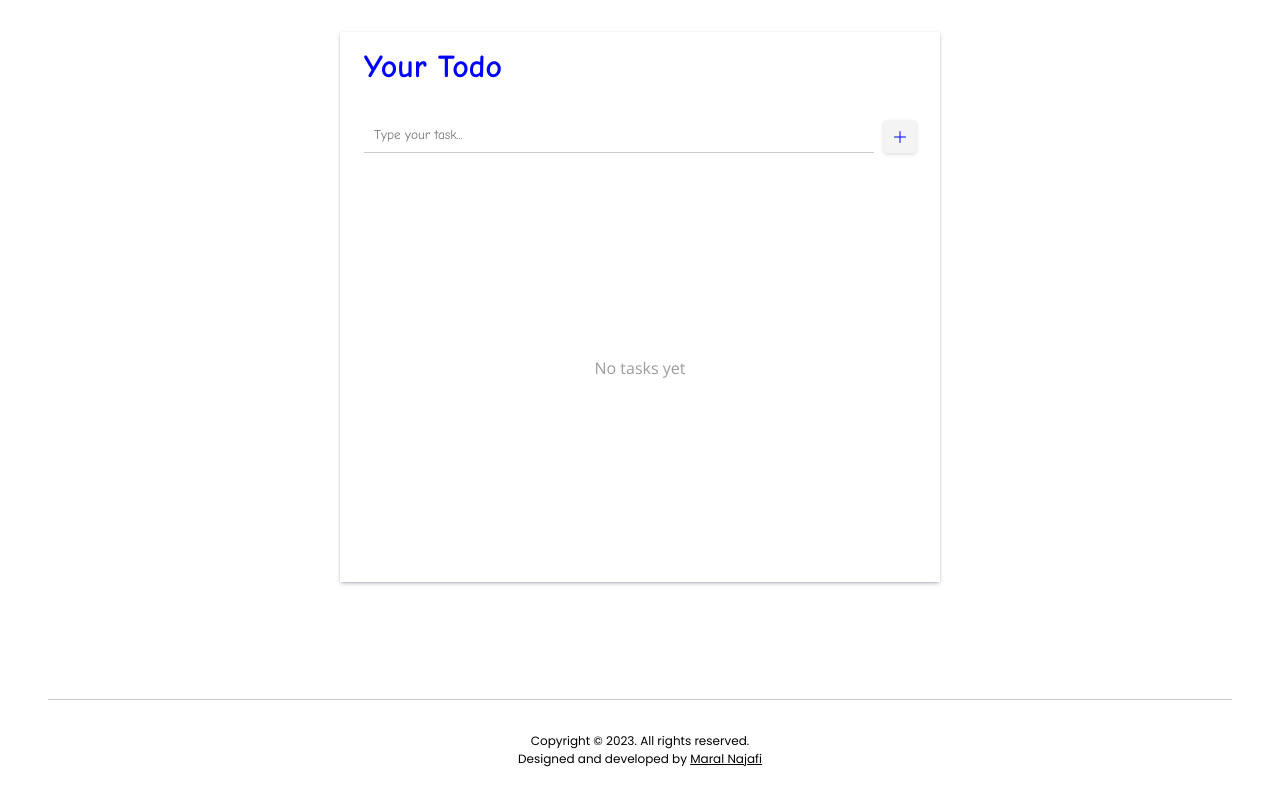
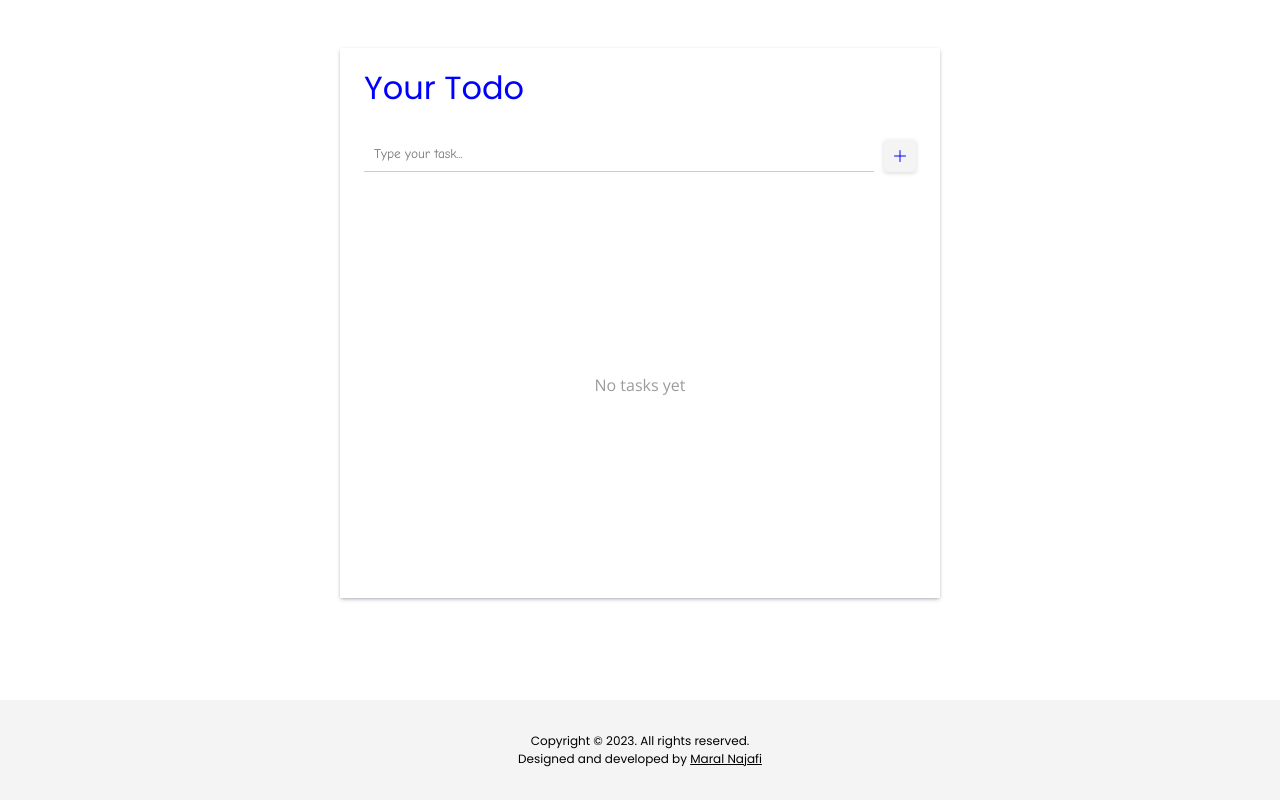
Before and after one commit to MaralNajafi/editable-todo-app, a React (Create React App) app: page / in a window 1280 px wide. Built offline with nearby package versions, Linux system fonts and the light colour scheme.

Commit message:
update: style

```diff
--- a/src/components/AppContainer/AppContainer.css
+++ b/src/components/AppContainer/AppContainer.css
@@ -1,10 +1,9 @@
 .app-container {
   min-height: 100vh;
-  padding-inline: 3rem;
   font-family: var(--ff-main);
 }
 .todo-app {
-  margin-top: 2rem;
+  margin-block: 3rem;
   background-color: #ffffff;
   align-self: center;
   height: 550px;
--- a/src/components/MainFooter/MainFooter.css
+++ b/src/components/MainFooter/MainFooter.css
@@ -1,14 +1,12 @@
 .main-footer {
   margin-top: auto;
+  padding-block: 2rem;
   font-family: var(--ff-Poppins);
+  background-color: #f4f4f4;
 }
 
 .main-footer__data {
   font-size: 12px;
-  margin-top: 3rem;
-  padding-block: 2rem;
-  border-top: 1px solid #cbcbcb;
-  gap: 3rem;
 }
 
 .main-footer__data a:hover {
--- a/src/components/MainFooter/MainFooter.jsx
+++ b/src/components/MainFooter/MainFooter.jsx
@@ -5,7 +5,7 @@ import "./MainFooter.css";
 export default function MainFooter() {
   return (
     <footer className="main-footer">
-      <div className="main-footer__data d-flex jc-center ai-center flex-wrap">
+      <div className="main-footer__data d-flex flex-col jc-center ai-center flex-wrap">
         <CopyrightBox />
       </div>
     </footer>
--- a/src/components/Todo/Todo.css
+++ b/src/components/Todo/Todo.css
@@ -48,6 +48,8 @@
 
 .checked {
   text-decoration: line-through;
+  text-decoration-thickness: 1px;
+  color: #8c8c8c;
 }
 
 .todo-field button {
--- a/src/components/TodoHeader/TodoHeader.css
+++ b/src/components/TodoHeader/TodoHeader.css
@@ -5,8 +5,9 @@
 .todo-header h1 {
   color: blue;
   text-transform: capitalize;
-  margin-bottom: 2rem;
-  font-family: var(--ff-comic);
+  margin-bottom: 1.5rem;
+  font-weight: 400;
+  font-family: var(--ff-Poppins);
 }
 
 .todo-header button {
```
